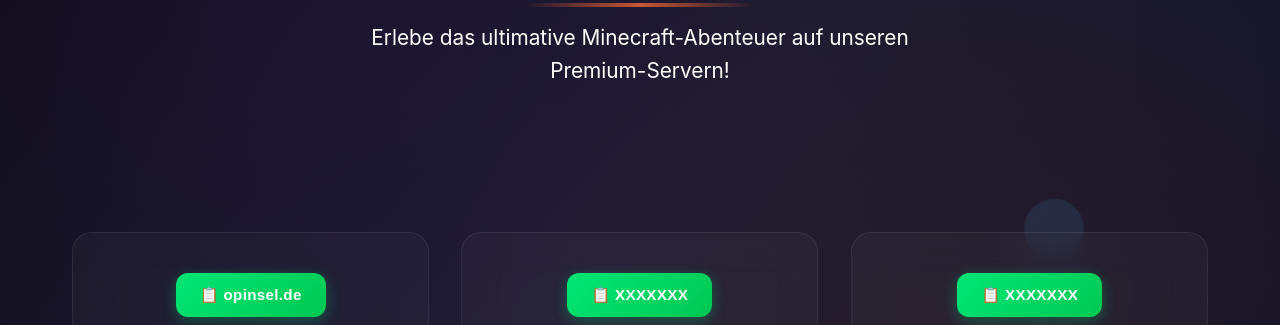
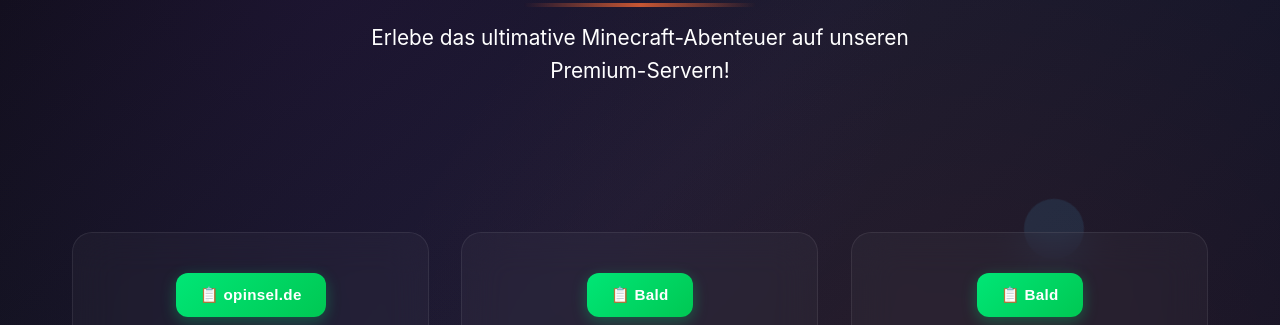
Before and after one commit to flsfsff/OP-Network, a plain HTML site: page index.html in a window 1280 px wide. Shown: the part 282-607 px from the top of the page. Drawn offline with Linux system fonts and the light colour scheme.

Commit message:
Update index.html

```diff
--- a/index.html
+++ b/index.html
@@ -741,8 +741,8 @@
                 </div>
 
                 <div class="server-card" style="animation-delay: 0.3s;">
-                    <button class="ip-button" onclick="copyIP('duels.opnetwork.de', this)">
-                        📋 XXXXXXX
+                    <button class="ip-button" onclick="copyIP('', this)">
+                        📋 Bald
                     </button>
                     <div class="server-icon">⚔️</div>
                     <h3>Duels Minecraft Fights</h3>
@@ -750,8 +750,8 @@
                 </div>
 
                 <div class="server-card" style="animation-delay: 0.5s;">
-                    <button class="ip-button" onclick="copyIP('city.opnetwork.de', this)">
-                        📋 XXXXXXX
+                    <button class="ip-button" onclick="copyIP('', this)">
+                        📋 Bald
                     </button>
                     <div class="server-icon">🏙️</div>
                     <h3>Block City</h3>
@@ -825,7 +825,7 @@
         <!-- Impressum Section -->
         <section id="impressum" class="section">
             <div class="impressum-container">
-                <h2>📋 Impressum</h2>
+                <h2>Impressum</h2>
                 <div class="impressum-content">
                     <h3>Angaben gemäß § 5 TMG</h3>
                     <p>
```
